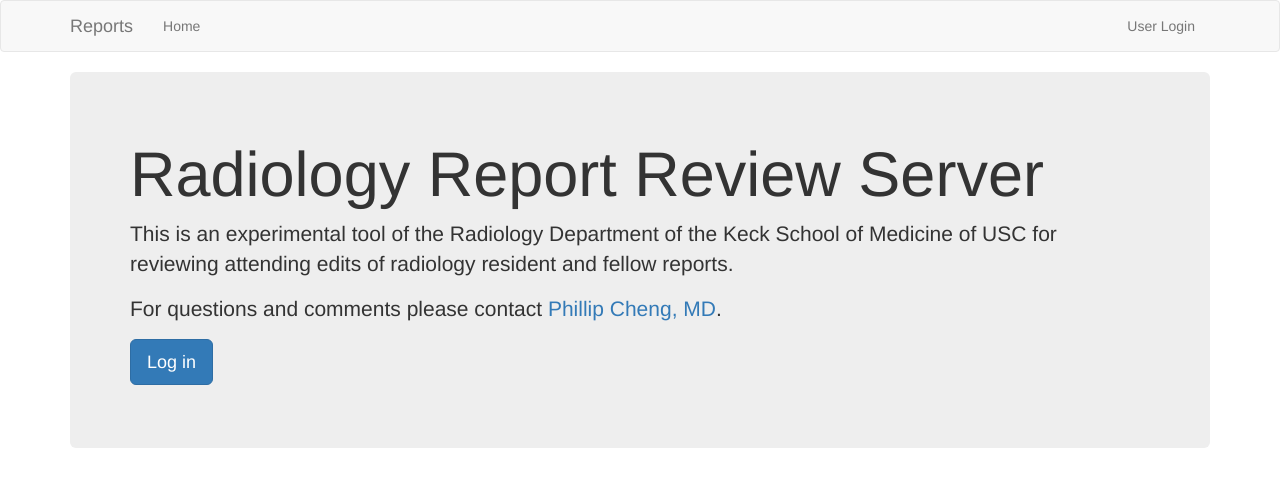
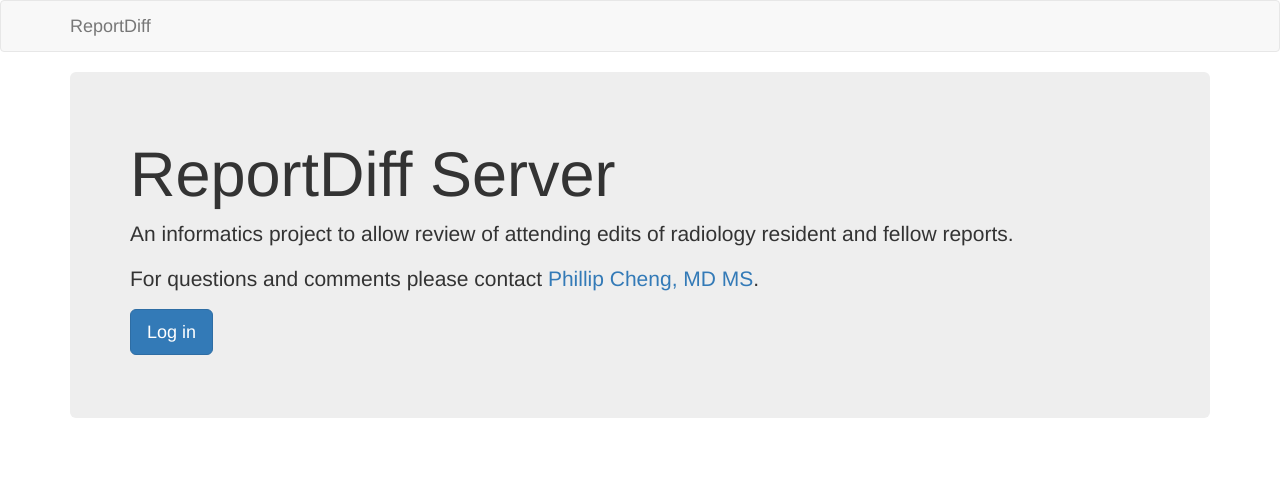
Before and after one commit to pmcheng/reportdiff_flask, a Flask app: page / in a window 1280 px wide. Shown: the top 487 px of the page. Run offline with Flask 2, Linux system fonts and the light colour scheme; some libraries are stand-ins or nearby versions.

Commit message:
Add statistics on main screen. Minor UI changes.

```diff
--- a/app/reports/routes.py
+++ b/app/reports/routes.py
@@ -35,7 +35,9 @@
             querystring+=buildquery(userstring)
 
         numreports=query_db("select count(*) as count from study where "+querystring,one=True)
-        return render_template('reports/index.html',numreports=numreports)
+        lastreport=query_db("select max(timestamp) as lasttime from study where final is not null and ("+querystring+")",one=True)
+        avscore=query_db("select avg(diff_score_percent) as avscore from study where "+querystring,one=True)
+        return render_template('reports/index.html',numreports=numreports, lastreport=lastreport, avscore=avscore)
     else:
         return render_template('reports/index.html')
 
@@ -54,7 +56,8 @@
     for (i,userstring) in enumerate(userstrings):
         if i>0: querystring+=" or "
         querystring+=buildquery(userstring)
-    reports=query_db("select accession, timestamp, proceduredescription, attending, resident from study where "+querystring+" order by timestamp desc")
+    query="select accession, timestamp, proceduredescription, attending, resident, diff_score_percent from study where final is not null and ("+querystring+") order by timestamp desc"
+    reports=query_db(query)
     return render_template('reports/user.html',user=user,reports=reports)
 
 @reports.route('/accession/<accession>')
--- a/app/templates/base.html
+++ b/app/templates/base.html
@@ -1,6 +1,6 @@
 {% extends "bootstrap/base.html" %}
 
-{% block title %}Reports{% endblock %}
+{% block title %}ReportDiff{% endblock %}
 
 {% block navbar %}
 <div class="navbar navbar-default" role="navigation">
@@ -12,19 +12,16 @@
                 <span class="icon-bar"></span>
                 <span class="icon-bar"></span>
             </button>
-            <a class="navbar-brand" href="{{ url_for('reports.index') }}">Reports</a>
+            <a class="navbar-brand" href="{{ url_for('reports.index') }}">ReportDiff</a>
         </div>
         <div class="collapse navbar-collapse" id="bs-example-navbar-collapse-1">
             <ul class="nav navbar-nav">
-                <li><a href="{{ url_for('reports.index') }}">Home</a></li>
                 {% if current_user.is_authenticated() %}
                 <li><a href="{{ url_for('reports.user', username=current_user.username) }}">Report list</a></li>
                 {% endif %}
             </ul>
             <ul class="nav navbar-nav navbar-right">
-                {% if not current_user.is_authenticated() %}
-                <li><a href="{{ url_for('auth.login') }}">User Login</a></li>
-                {% else %}
+                {% if current_user.is_authenticated() %}
                 <li><a href="{{ url_for('auth.logout') }}">Logout</a></li>
                 {% endif %}
             </ul>
--- a/app/templates/reports/index.html
+++ b/app/templates/reports/index.html
@@ -1,18 +1,23 @@
 {% extends "base.html" %}
 
 {% block page_content %}
+
+    {% if current_user.is_authenticated() %}
     <div class="jumbotron">
-    {% if current_user.is_authenticated() %}
     <a class="btn btn-default pull-right" href="{{ url_for('auth.password') }}">Change Password</a>
-    <h1>Hello, {{ current_user.nickname or current_user.firstname }}!</h1>
+    <h2>Hello, {{ current_user.nickname or current_user.firstname }}!</h2>
     <p>Total reports: {{ numreports["count"] }}</p>
+    <p>Last edited report: {{ lastreport["lasttime"] }}</p>
+    <p>Average edit score: {{ '%.1f' % avscore["avscore"] }}%</p>
+    </div>
+
 
     {% else %}
-    <h1>Radiology Report Review Server</h1>
-    <p>This is an experimental tool of the Radiology Department of the Keck School of Medicine of USC for reviewing attending edits of
-       radiology resident and fellow reports.</p>
-    <p>For questions and comments please contact <a href="mailto:phillip.cheng@med.usc.edu">Phillip Cheng, MD</a>.</p>
+    <div class="jumbotron">
+    <h1>ReportDiff Server</h1>
+    <p>An informatics project to allow review of attending edits of radiology resident and fellow reports.</p>
+    <p>For questions and comments please contact <a href="mailto:phillip.cheng@med.usc.edu">Phillip Cheng, MD MS</a>.</p>
     <p><a href="{{ url_for('auth.login') }}" class="btn btn-primary btn-lg" role="button">Log in</a></p>
+    </div>
     {% endif %}
-    </div>
 {% endblock %}
--- a/app/templates/reports/user.html
+++ b/app/templates/reports/user.html
@@ -12,6 +12,7 @@
     <th>Procedure</th>
     <th>Trainee</th>
     <th>Attending</th>
+    <th>Diff %</th>
     </tr>
     </thead>
     {% for row in reports %}
@@ -19,8 +20,10 @@
     <td><a href="{{ url_for('reports.accession',accession=row["accession"]) }}">{{ row["timestamp"] }}</a></td>
     <td><a href="{{ url_for('reports.accession',accession=row["accession"]) }}">{{ row["accession"] }}</a></td>
     <td><a href="{{ url_for('reports.accession',accession=row["accession"]) }}">{{ row["proceduredescription"] }}</a></td>
+
     <td>{{ row["resident"] }}</td>
     <td>{{ row["attending"] }}</td>
+    <td>{{ '%.1f' % row["diff_score_percent"] }}</td>
     </tr>
     {% endfor %}
 </table>
```
